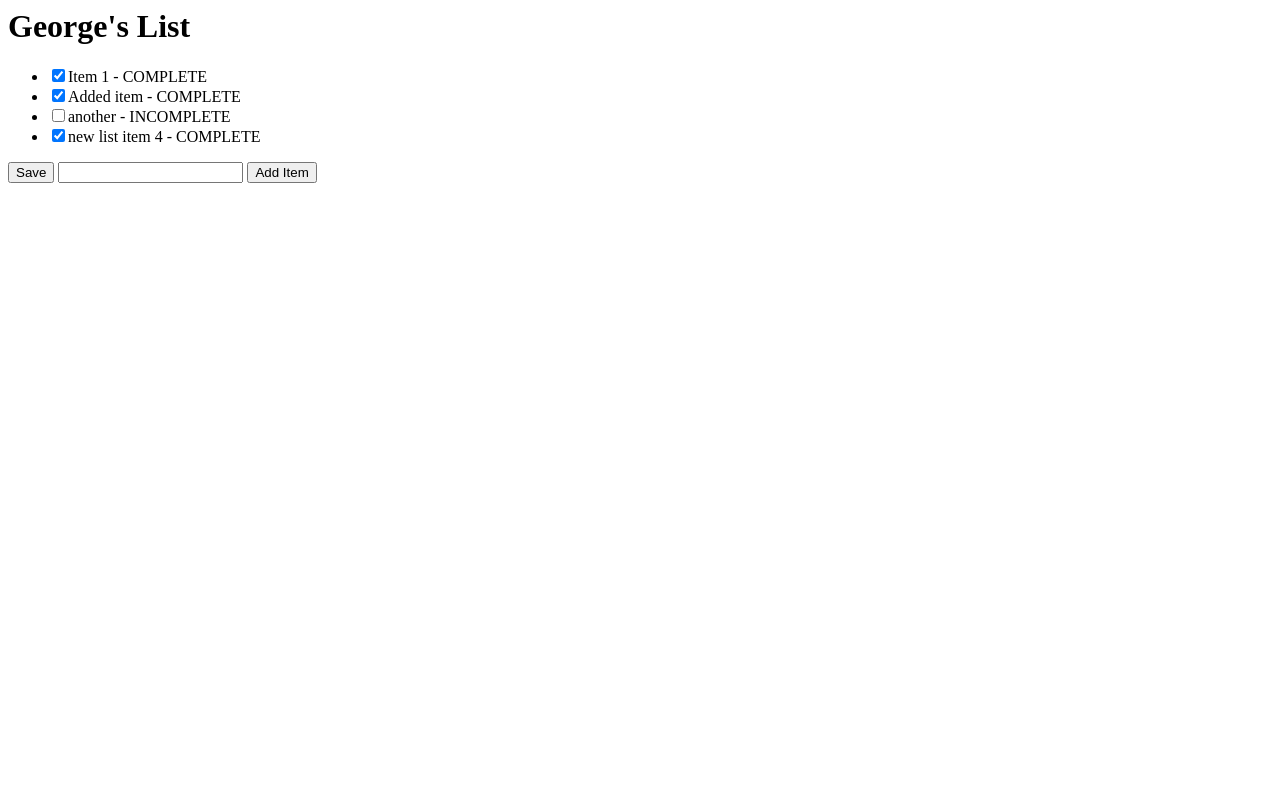
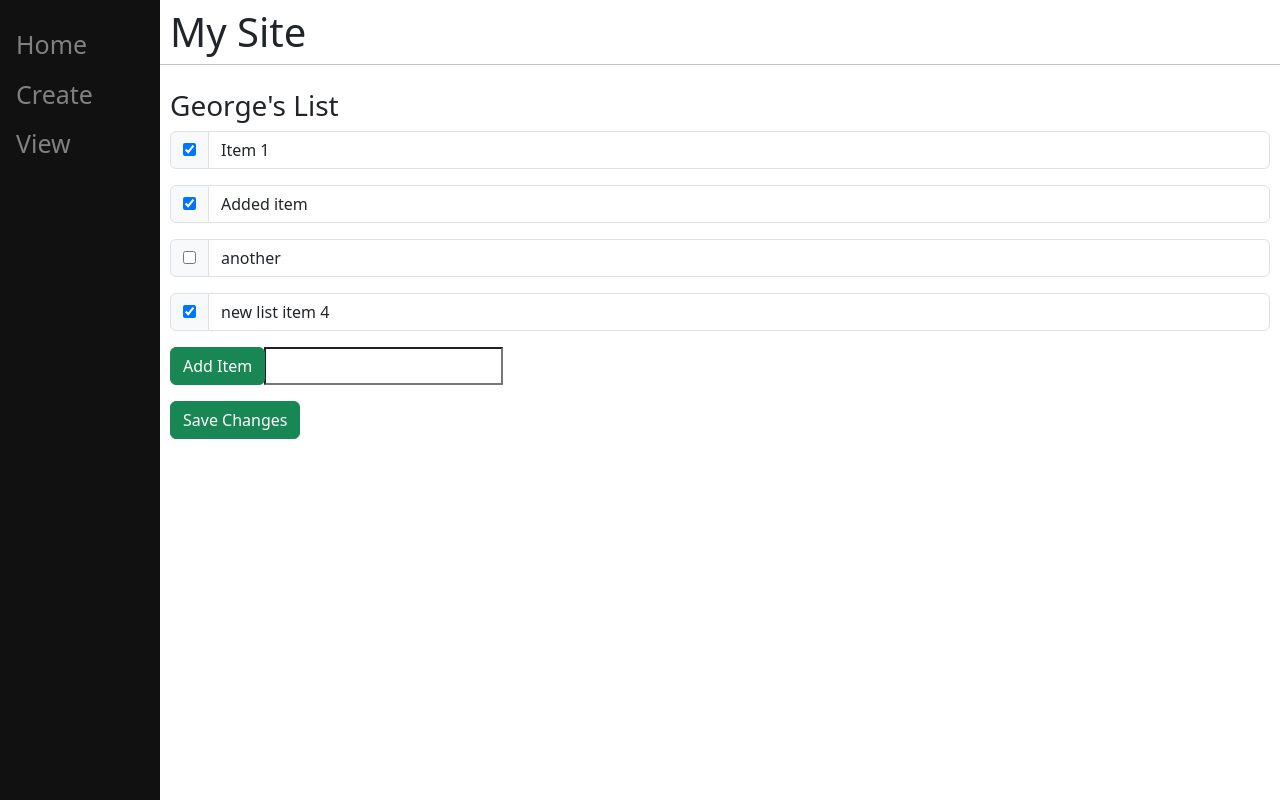
Before and after one commit to gmartin1603/django-todo-list, a Django app: page /1 in a window 1280 px wide. Run offline with Django 4.2, Linux system fonts and the light colour scheme; data comes from the database, SQL or seed files in the repository; both versions use the stored data as it was after the commit.

Commit message:
Added side bar and BootStrap

```diff
--- a/mysite/main/templates/main/base.html
+++ b/mysite/main/templates/main/base.html
@@ -1,13 +1,56 @@
 <html>
     <head>
+        <meta charset="utf-8">
+        <meta name="viewport" content="width=device-width, initial-scale=1">
+        <style type="text/css">
+            .sidenav {
+                height: 100%;
+                width: 160px;
+                position: fixed;
+                z-index: 1;
+                top: 0;
+                left: 0;
+                background-color: #111;
+                overflow-x: hidden;
+                padding-top: 20px;
+            }
+            .sidenav a {
+                padding: 6px 8px 6px 16px;
+                text-decoration: none;
+                font-size: 25px;
+                color: #818181;
+                display: block;
+            }
+            .sidenav a:hover {
+                color: #f1f1f1;
+                box-shadow: #f1f1f1 0px 0px 10px;
+            }
+            .main {
+                margin-left: 160px;
+                padding: 0px 10px;
+            }
+            @media screen and (max-height: 450px) {
+                .sidenav {padding-top: 15px;}
+                .sidenav a {font-size: 18px;}
+            }
+        </style>
         <title>{% block title %} ToDo List {% endblock %}</title>
+        <link href="https://cdn.jsdelivr.net/npm/bootstrap@5.3.0-alpha1/dist/css/bootstrap.min.css" rel="stylesheet" integrity="sha384-GLhlTQ8iRABdZLl6O3oVMWSktQOp6b7In1Zl3/Jr59b6EGGoI1aFkw7cmDA6j6gD" crossorigin="anonymous">
+<script src="https://cdn.jsdelivr.net/npm/bootstrap@5.3.0-alpha1/dist/js/bootstrap.bundle.min.js" integrity="sha384-w76AqPfDkMBDXo30jS1Sgez6pr3x5MlQ1ZAGC+nuZB+EYdgRZgiwxhTBTkF7CXvN" crossorigin="anonymous"></script>
     </head>
     <body>
-        <div id="content", name="content">
-            {% block content %}
-            <h1>{{name}}</h1>
-            {% endblock %}
+        <div class="sidenav">
+            <a href="/">Home</a>
+            <a href="/create">Create</a>
+            <a href="/2">View</a>
         </div>
-
+        <div id="content" name="content" class="main">
+            <div class="row justify-center">
+                <h1 class="mt-2">My Site</h1>
+                <hr class="mt-0 mb-4">
+                {% block content %}
+                {% endblock %}
+            </div>
+        </div>
     </body>
 </html>
--- a/mysite/main/templates/main/list.html
+++ b/mysite/main/templates/main/list.html
@@ -4,26 +4,29 @@
 View List
 {% endblock %}
 {% block content %}
-    <div class="container">
-        <h1>{{ls.name}}</h1>
     <form method="POST" action="#">
         {% csrf_token %}
-            <ul>
+        <h3>{{ls.name}}</h3>
         {% for item in ls.item_set.all %}
+        <div class="input-group mb-3">
+            <div class="input-group-text">
                 {% if item.completed == True %}
-                    <li><input type="checkbox", name="c{{item.id}}", value="clicked", checked>{{item.text}} - COMPLETE</li>
+                    <input type="checkbox" name="c{{item.id}}" value="clicked" checked>
                 {% else %}
-                    <li><input type="checkbox", name="c{{item.id}}" value="clicked">{{item.text}} - INCOMPLETE</li>
+                    <input type="checkbox" name="c{{item.id}}" value="clicked">
                 {% endif %}
+            </div>
+            <input type="text" value="{{item.text}}" class="form-control">
+        </div>
         {% endfor %}
-            </ul>
-            <button type="submit", name="save", value="save">
-                Save
-            </button>
-            <input type="text", name="new">
-            <button type="submit", name="newItem", value="newItem">
-                Add Item
+        <div class="input-group mb-3">
+            <div class="input-group-prepend">
+                <button class="btn btn-success" type="submit" name="newItem" value="newItem"> Add Item</button>
+            </div>
+            <input type="text" name="new">
+        </div>
+        <button class="btn btn-success" name="save" value="save">
+            Save Changes
         </button>
     </form>
-    </div>
 {% endblock %}
```
Also changed, not shown: mysite/main/templates/main/create.html (+8 -4 lines), mysite/db.sqlite3. Lines whose indentation alone changed are shown as unchanged.
